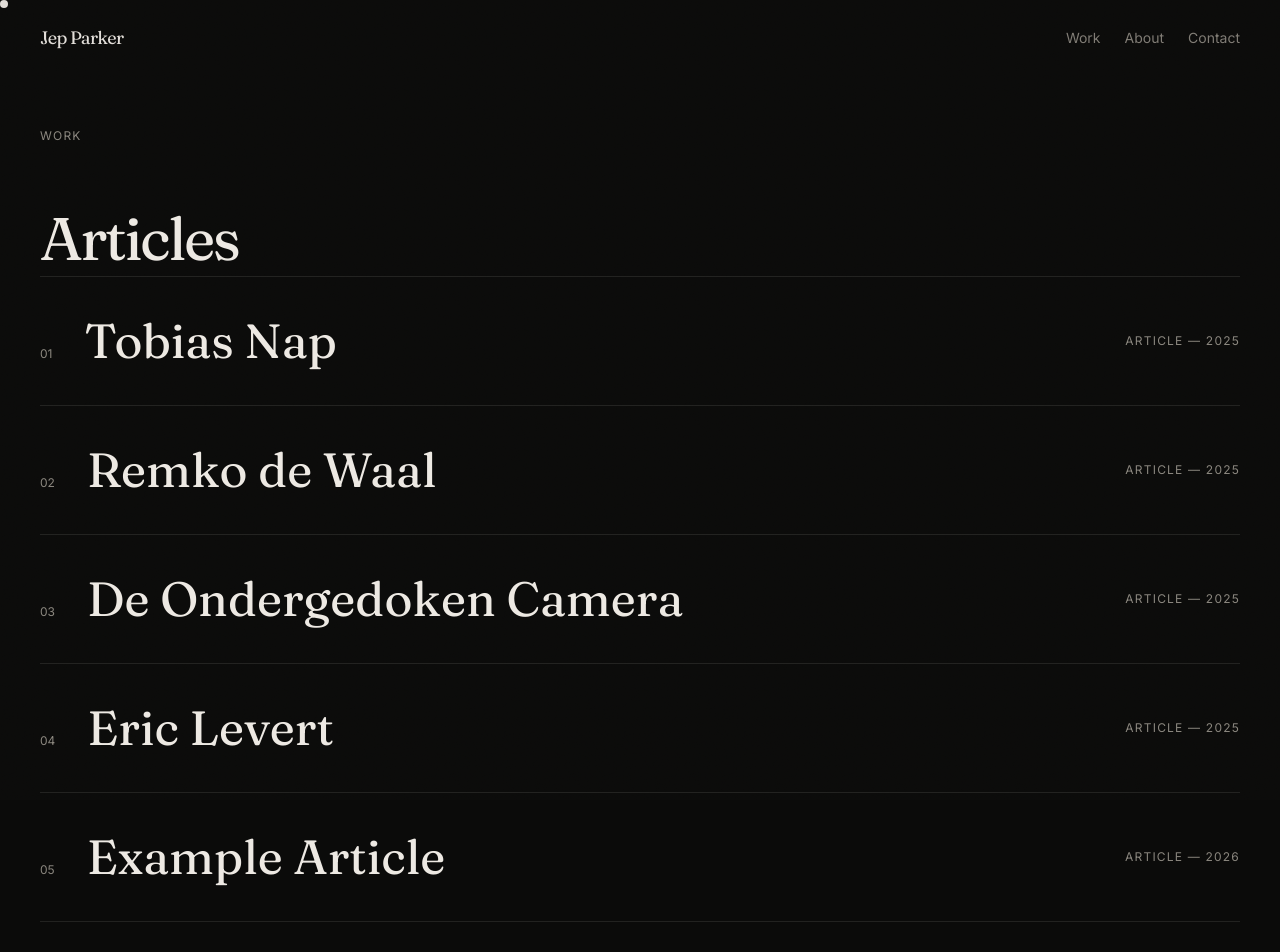
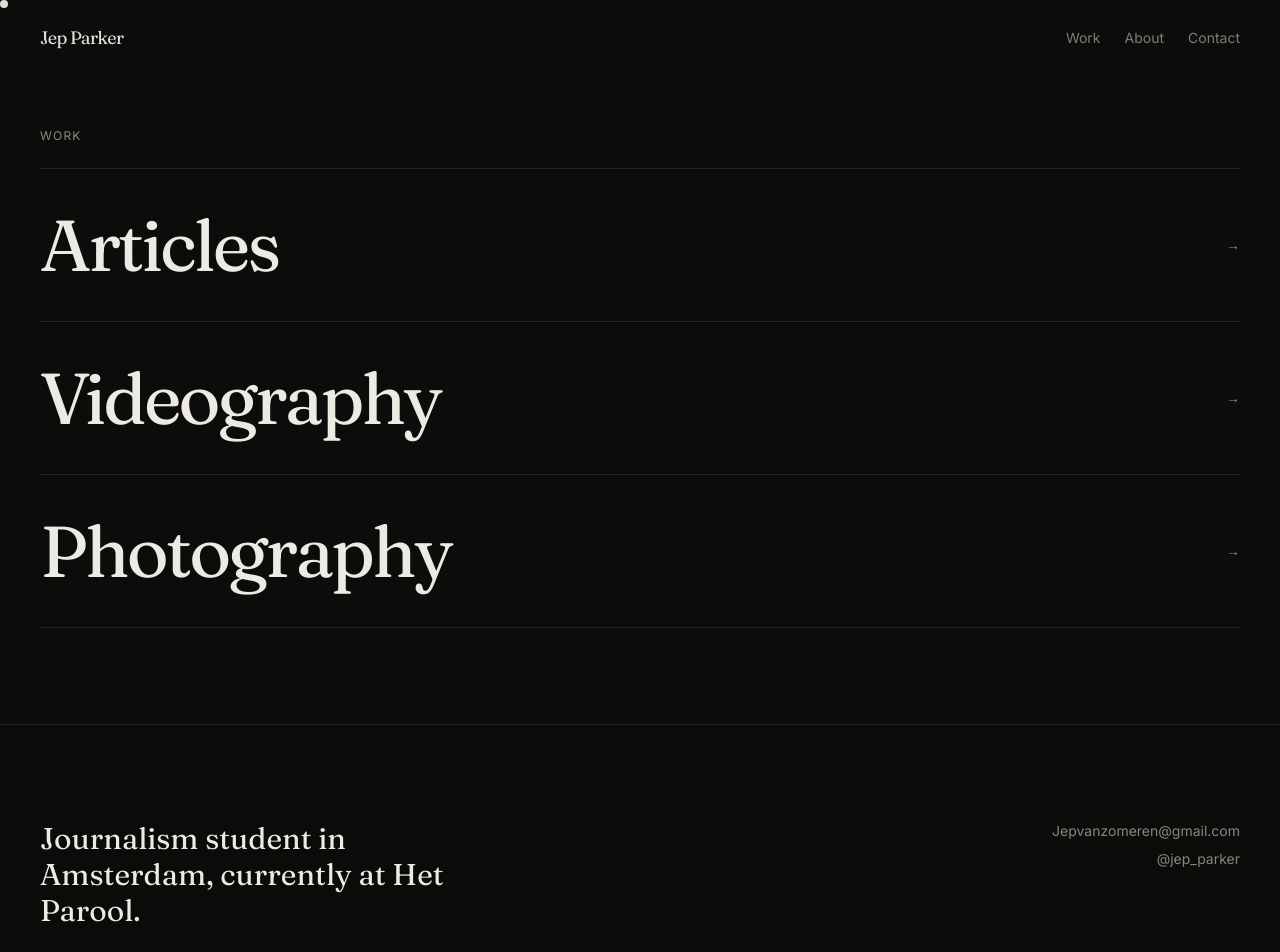
Before and after one commit to Jepatron/PORTFOLIO-WEBSITE, a Next.js app: page /work in a window 1280 px wide. Shown: the top 952 px of the page. Built offline with nearby package versions, Linux system fonts and the light colour scheme.

Commit message:
separate work pages, real email, fix articles, clean up examples

```diff
--- a/app/about/page.tsx
+++ b/app/about/page.tsx
@@ -57,9 +57,8 @@ export default function AboutPage() {
           <div>
             <p className="font-body text-xs uppercase tracking-widest text-ink-dim mb-4">Published in</p>
             <ul className="space-y-2 font-body text-ink">
-              {/* Add your outlets here */}
               <li>Het Parool</li>
-              <li>— add more —</li>
+              <li>Focus Magazine</li>
             </ul>
           </div>
 
--- a/app/contact/page.tsx
+++ b/app/contact/page.tsx
@@ -32,11 +32,11 @@ export default function ContactPage() {
             <p className="font-body text-xs uppercase tracking-widest text-ink-dim mb-6">Email</p>
             {/* Replace with your real email address */}
             <a
-              href="mailto:you@example.com"
+              href="mailto:Jepvanzomeren@gmail.com"
               data-cursor="hover"
               className="font-display text-2xl md:text-3xl text-ink tracking-tightest hover:text-accent transition-colors"
             >
-              you@example.com
+              Jepvanzomeren@gmail.com
             </a>
           </div>
 
--- /dev/null
+++ b/app/work/articles/page.tsx
@@ -0,0 +1,32 @@
+import Nav from "@/components/Nav";
+import Footer from "@/components/Footer";
+import ProjectCard from "@/components/ProjectCard";
+import Link from "next/link";
+import { projects } from "@/content/projects";
+
+export const metadata = { title: "Articles — Jep Parker" };
+
+const items = projects.filter((p) => p.type === "article");
+
+export default function ArticlesPage() {
+  return (
+    <>
+      <Nav />
+      <main className="px-6 md:px-10 pt-32 pb-24">
+        <p className="font-body text-xs uppercase tracking-widest text-ink-dim mb-6">
+          <Link href="/work" className="hover:text-ink transition-colors">Work</Link>
+          <span className="mx-2">·</span>Articles
+        </p>
+        <h1 className="font-display text-5xl md:text-7xl text-ink tracking-tightest mb-16">
+          Articles
+        </h1>
+        <div className="border-b border-ink/10">
+          {items.map((project, i) => (
+            <ProjectCard key={project.slug} project={project} index={i} />
+          ))}
+        </div>
+      </main>
+      <Footer />
+    </>
+  );
+}
--- a/app/work/page.tsx
+++ b/app/work/page.tsx
@@ -1,45 +1,36 @@
 import Nav from "@/components/Nav";
 import Footer from "@/components/Footer";
-import ProjectCard from "@/components/ProjectCard";
-import { projects } from "@/content/projects";
+import Link from "next/link";
 
-export const metadata = {
-  title: "Work — Jep Parker",
-};
+export const metadata = { title: "Work — Jep Parker" };
 
-const sections = [
-  { label: "Articles",     type: "article" },
-  { label: "Videography",  type: "video"   },
-  { label: "Photography",  type: "photo"   },
-] as const;
+const categories = [
+  { label: "Articles",    href: "/work/articles"    },
+  { label: "Videography", href: "/work/videography" },
+  { label: "Photography", href: "/work/photography" },
+];
 
 export default function WorkPage() {
   return (
     <>
       <Nav />
       <main className="px-6 md:px-10 pt-32 pb-24">
-
-        <p className="font-body text-xs uppercase tracking-widest text-ink-dim mb-16">
-          Work
-        </p>
-
-        {sections.map(({ label, type }) => {
-          const items = projects.filter((p) => p.type === type);
-          if (items.length === 0) return null;
-          return (
-            <section key={type} id={type === "article" ? "articles" : type === "video" ? "videography" : "photography"} className="mb-20">
-              <h2 className="font-display text-4xl md:text-6xl text-ink tracking-tightest mb-2">
-                {label}
-              </h2>
-              <div className="border-b border-ink/10">
-                {items.map((project, i) => (
-                  <ProjectCard key={project.slug} project={project} index={i} />
-                ))}
-              </div>
-            </section>
-          );
-        })}
-
+        <p className="font-body text-xs uppercase tracking-widest text-ink-dim mb-6">Work</p>
+        <div className="border-b border-ink/10">
+          {categories.map((cat) => (
+            <Link
+              key={cat.label}
+              href={cat.href}
+              data-cursor="hover"
+              className="group flex items-center justify-between border-t border-ink/10 py-8 md:py-10"
+            >
+              <span className="font-display text-5xl md:text-7xl text-ink tracking-tightest transition-transform duration-300 group-hover:translate-x-2">
+                {cat.label}
+              </span>
+              <span className="font-body text-sm text-ink-dim group-hover:text-ink transition-colors">→</span>
+            </Link>
+          ))}
+        </div>
       </main>
       <Footer />
     </>
--- /dev/null
+++ b/app/work/photography/page.tsx
@@ -0,0 +1,32 @@
+import Nav from "@/components/Nav";
+import Footer from "@/components/Footer";
+import ProjectCard from "@/components/ProjectCard";
+import Link from "next/link";
+import { projects } from "@/content/projects";
+
+export const metadata = { title: "Photography — Jep Parker" };
+
+const items = projects.filter((p) => p.type === "photo");
+
+export default function PhotographyPage() {
+  return (
+    <>
+      <Nav />
+      <main className="px-6 md:px-10 pt-32 pb-24">
+        <p className="font-body text-xs uppercase tracking-widest text-ink-dim mb-6">
+          <Link href="/work" className="hover:text-ink transition-colors">Work</Link>
+          <span className="mx-2">·</span>Photography
+        </p>
+        <h1 className="font-display text-5xl md:text-7xl text-ink tracking-tightest mb-16">
+          Photography
+        </h1>
+        <div className="border-b border-ink/10">
+          {items.map((project, i) => (
+            <ProjectCard key={project.slug} project={project} index={i} />
+          ))}
+        </div>
+      </main>
+      <Footer />
+    </>
+  );
+}
--- /dev/null
+++ b/app/work/videography/page.tsx
@@ -0,0 +1,32 @@
+import Nav from "@/components/Nav";
+import Footer from "@/components/Footer";
+import ProjectCard from "@/components/ProjectCard";
+import Link from "next/link";
+import { projects } from "@/content/projects";
+
+export const metadata = { title: "Videography — Jep Parker" };
+
+const items = projects.filter((p) => p.type === "video");
+
+export default function VideographyPage() {
+  return (
+    <>
+      <Nav />
+      <main className="px-6 md:px-10 pt-32 pb-24">
+        <p className="font-body text-xs uppercase tracking-widest text-ink-dim mb-6">
+          <Link href="/work" className="hover:text-ink transition-colors">Work</Link>
+          <span className="mx-2">·</span>Videography
+        </p>
+        <h1 className="font-display text-5xl md:text-7xl text-ink tracking-tightest mb-16">
+          Videography
+        </h1>
+        <div className="border-b border-ink/10">
+          {items.map((project, i) => (
+            <ProjectCard key={project.slug} project={project} index={i} />
+          ))}
+        </div>
+      </main>
+      <Footer />
+    </>
+  );
+}
--- a/components/Footer.tsx
+++ b/components/Footer.tsx
@@ -8,8 +8,8 @@ export default function Footer() {
           </p>
         </div>
         <div className="flex flex-col gap-2 font-body text-sm text-ink-dim md:items-end">
-          <a href="mailto:you@example.com" data-cursor="hover" className="hover:text-ink transition-colors">
-            you@example.com
+          <a href="mailto:Jepvanzomeren@gmail.com" data-cursor="hover" className="hover:text-ink transition-colors">
+            Jepvanzomeren@gmail.com
           </a>
           <a href="https://instagram.com/jep_parker" data-cursor="hover" className="hover:text-ink transition-colors">
             @jep_parker
--- a/components/WorkIndex.tsx
+++ b/components/WorkIndex.tsx
@@ -1,9 +1,9 @@
 import Link from "next/link";
 
 const categories = [
-  { label: "Articles",    href: "/work#articles"    },
-  { label: "Videography", href: "/work#videography" },
-  { label: "Photography", href: "/work#photography" },
+  { label: "Articles",    href: "/work/articles"    },
+  { label: "Videography", href: "/work/videography" },
+  { label: "Photography", href: "/work/photography" },
 ];
 
 export default function WorkIndex() {
--- a/content/projects.ts
+++ b/content/projects.ts
@@ -83,28 +83,4 @@ export const projects: Project[] = [
     cover: "/media/stills/pyrenees-cover.jpg",
     vimeoId: "REPLACE_WITH_VIMEO_ID",
   },
-  {
-    slug: "example-photo-story",
-    title: "Example Photo Story",
-    year: "2026",
-    type: "photo",
-    role: "Photographer",
-    synopsis: "Swap this out for a real photo essay — stills only, no video.",
-    cover: "/media/stills/example-cover.jpg",
-    gallery: [
-      "/media/stills/example-1.jpg",
-      "/media/stills/example-2.jpg",
-      "/media/stills/example-3.jpg",
-    ],
-  },
-  {
-    slug: "example-article",
-    title: "Example Article",
-    year: "2026",
-    type: "article",
-    role: "Writer",
-    synopsis: "Swap this for a real piece — either paste the text or link out.",
-    cover: "/media/stills/article-cover.jpg",
-    body: "Replace this with your article text, or set externalUrl instead and this project card will link out to where it's published.",
-  },
 ];
```
